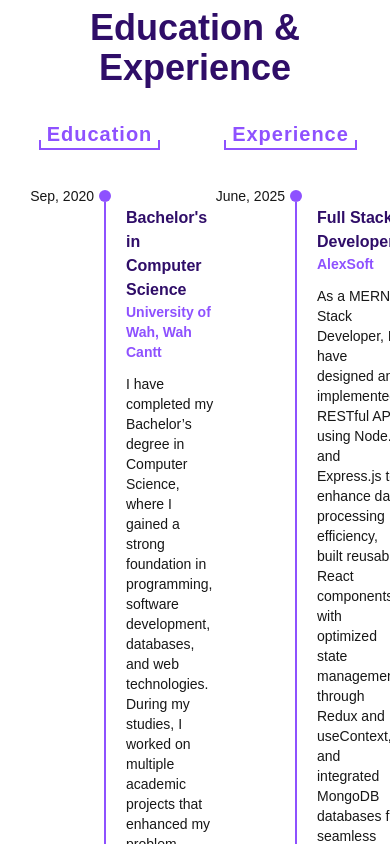
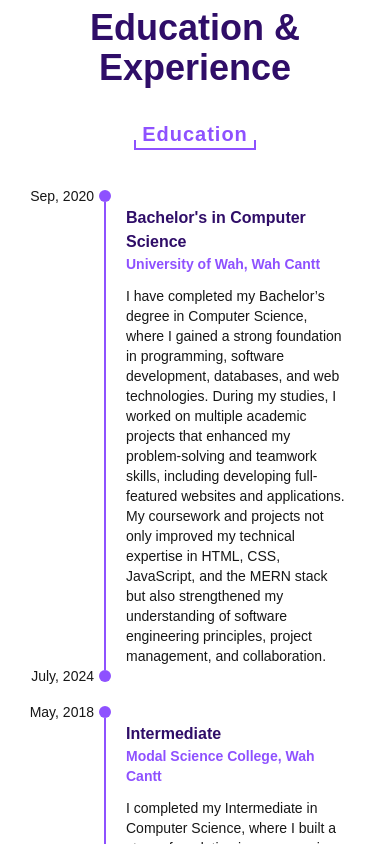
Before and after one commit to Sheikh-Basit/portfolio-basit, a React (Vite) app: page /aboutme in a window 390 px wide. Shown: the part 2040-2884 px from the top of the page. Built offline with nearby package versions, Linux system fonts and the light colour scheme.

Commit message:
Responsive Education & Experience Section

```diff
--- a/src/components/Main Page/Education & Experience/EducationAndExperience.jsx
+++ b/src/components/Main Page/Education & Experience/EducationAndExperience.jsx
@@ -26,7 +26,7 @@
                 Education & Experience
             </h2>
 
-            <div className="grid grid-cols-2 gap-10 mt-8">
+            <div className="grid sm:grid-cols-2 grid-cols-1 gap-10 mt-8">
                 {/* Education */}
                 <div className="education">
                     {/* Heading */}
```
